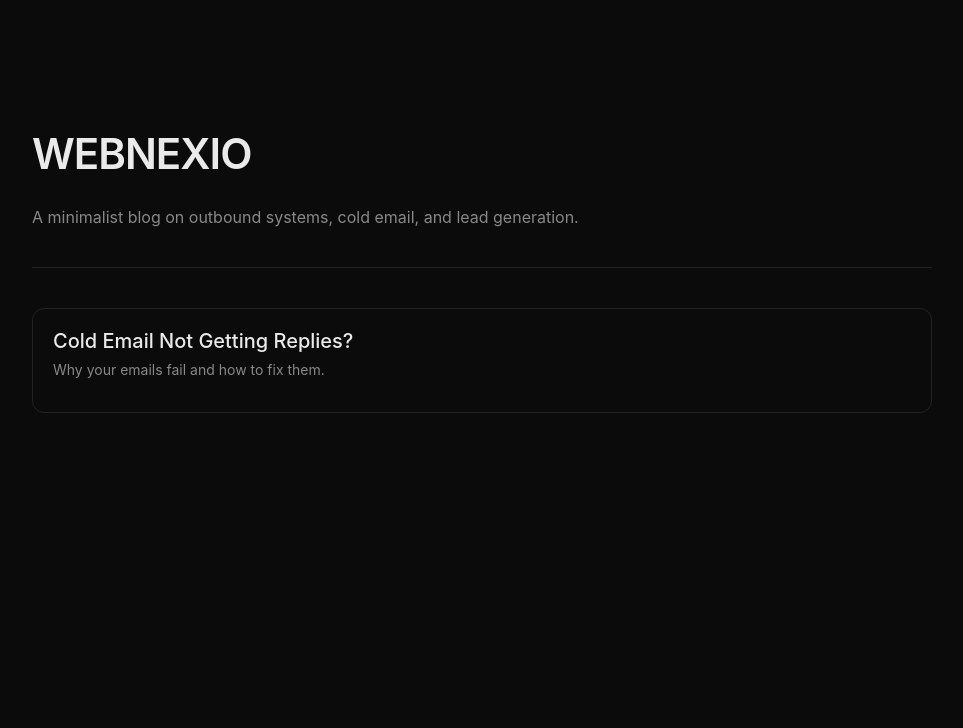
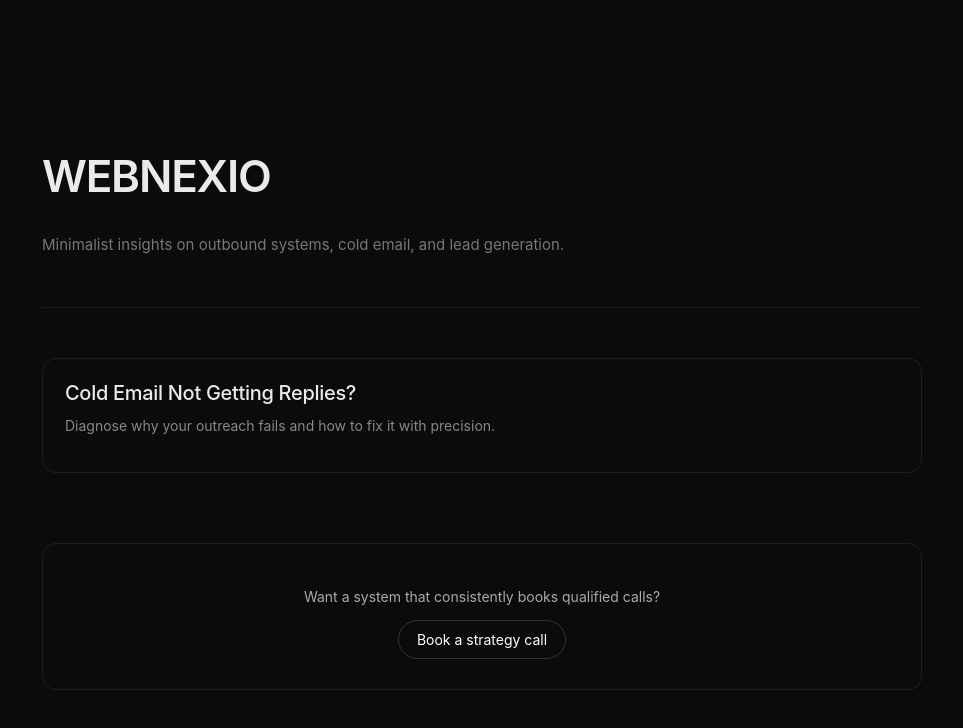
Before and after one commit to kanishk-webnexio/seo-blog, a Next.js app: page / in a window 1280 px wide. Shown: the top 728 px of the page, without its empty margins (158-1121 px from the left). Built offline with nearby package versions, Linux system fonts and the light colour scheme.

Commit message:
Update page.js

```diff
--- a/app/page.js
+++ b/app/page.js
@@ -1,73 +1,135 @@
 export default function Home() {
   return (
-    <main style={{
-      maxWidth: "900px",
-      margin: "80px auto",
-      padding: "20px"
-    }}>
+    <main style={container}>
 
       {/* Header */}
-      <h1 style={{
-        fontSize: "42px",
-        fontWeight: "600",
-        letterSpacing: "-1px"
-      }}>
-        WEBNEXIO
-      </h1>
-
-      <p style={{
-        color: "#888",
-        marginTop: "10px"
-      }}>
-        A minimalist blog on outbound systems, cold email, and lead generation.
-      </p>
+      <div>
+        <h1 style={heading}>WEBNEXIO</h1>
+        <p style={subheading}>
+          Minimalist insights on outbound systems, cold email, and lead generation.
+        </p>
+      </div>
 
       {/* Divider */}
-      <div style={{
-        height: "1px",
-        background: "#222",
-        margin: "40px 0"
-      }} />
+      <div style={divider} />
 
       {/* Articles */}
-      <div style={{
-        display: "grid",
-        gap: "20px"
-      }}>
+      <div style={grid}>
 
-        <a href="/cold-email-not-working" style={cardStyle}>
-          <h2 style={titleStyle}>
+        <a
+          href="/cold-email-not-working"
+          style={card}
+          onMouseEnter={(e) => {
+            e.currentTarget.style.borderColor = "#3a3a3a";
+            e.currentTarget.style.transform = "translateY(-3px)";
+            e.currentTarget.style.background = "#111";
+          }}
+          onMouseLeave={(e) => {
+            e.currentTarget.style.borderColor = "#1f1f1f";
+            e.currentTarget.style.transform = "translateY(0px)";
+            e.currentTarget.style.background = "transparent";
+          }}
+        >
+          <h2 style={cardTitle}>
             Cold Email Not Getting Replies?
           </h2>
-          <p style={descStyle}>
-            Why your emails fail and how to fix them.
+          <p style={cardDesc}>
+            Diagnose why your outreach fails and how to fix it with precision.
           </p>
         </a>
 
+      </div>
+
+      {/* CTA */}
+      <div style={ctaBox}>
+        <p style={ctaText}>
+          Want a system that consistently books qualified calls?
+        </p>
+        <a href="#" style={ctaButton}>
+          Book a strategy call
+        </a>
       </div>
 
     </main>
   );
 }
 
-const cardStyle = {
+const container = {
+  maxWidth: "880px",
+  margin: "100px auto",
+  padding: "20px"
+};
+
+const heading = {
+  fontSize: "44px",
+  fontWeight: "600",
+  letterSpacing: "-1.2px"
+};
+
+const subheading = {
+  color: "#777",
+  marginTop: "12px",
+  fontSize: "15px",
+  lineHeight: "1.6"
+};
+
+const divider = {
+  height: "1px",
+  background: "#1a1a1a",
+  margin: "50px 0"
+};
+
+const grid = {
+  display: "grid",
+  gap: "18px"
+};
+
+const card = {
   display: "block",
-  padding: "20px",
-  border: "1px solid #222",
-  borderRadius: "12px",
+  padding: "22px",
+  border: "1px solid #1f1f1f",
+  borderRadius: "14px",
   textDecoration: "none",
   color: "inherit",
+  transition: "all 0.25s ease",
+  cursor: "pointer"
+};
+
+const cardTitle = {
+  margin: 0,
+  fontSize: "20px",
+  fontWeight: "500",
+  letterSpacing: "-0.3px"
+};
+
+const cardDesc = {
+  marginTop: "10px",
+  color: "#888",
+  fontSize: "14px",
+  lineHeight: "1.5"
+};
+
+const ctaBox = {
+  marginTop: "70px",
+  padding: "30px",
+  border: "1px solid #1f1f1f",
+  borderRadius: "14px",
+  textAlign: "center"
+};
+
+const ctaText = {
+  color: "#aaa",
+  marginBottom: "15px",
+  fontSize: "14px"
+};
+
+const ctaButton = {
+  display: "inline-block",
+  padding: "10px 18px",
+  border: "1px solid #333",
+  borderRadius: "999px",
+  textDecoration: "none",
+  color: "#fff",
+  fontSize: "14px",
   transition: "all 0.2s ease"
 };
-
-const titleStyle = {
-  margin: 0,
-  fontSize: "20px",
-  fontWeight: "500"
-};
-
-const descStyle = {
-  marginTop: "8px",
-  color: "#888",
-  fontSize: "14px"
-};
```
